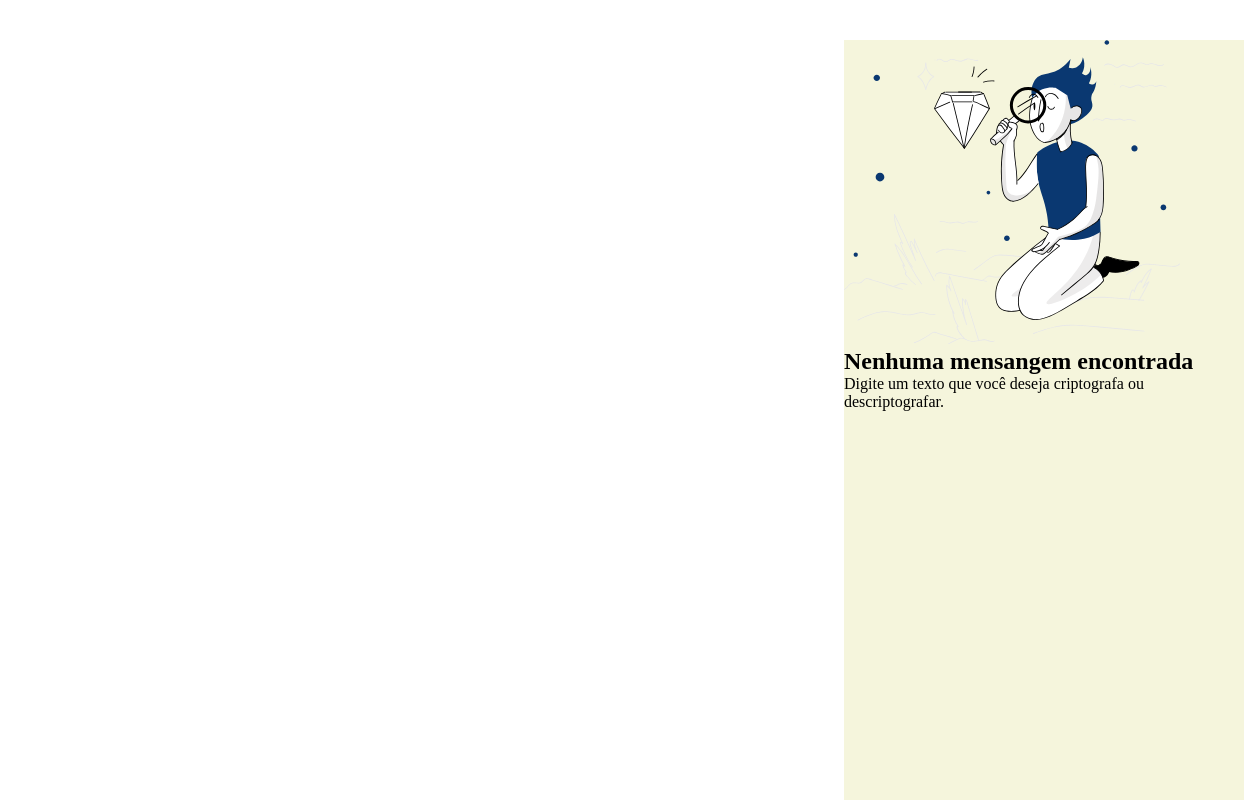
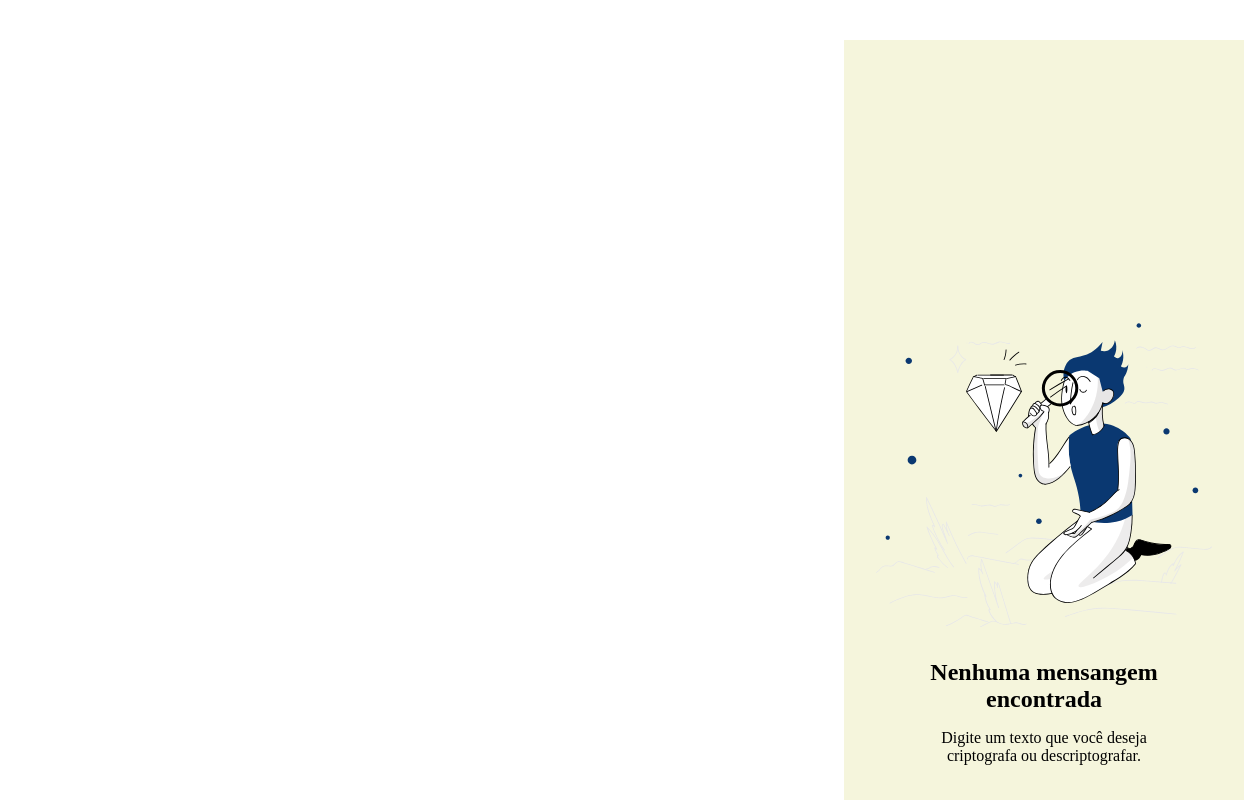
Before and after one commit to LucianoDenio/Descriptografador-de-textos-e-Criptografador-de-textos, a plain HTML site: page index.html in a window 1280 px wide. Shown: the top 800 px of the page, 36-1280 px from the left. Drawn offline with Linux system fonts and the light colour scheme.

Commit message:
segundo commit

```diff
--- a/css/style.css
+++ b/css/style.css
@@ -10,8 +10,22 @@ header{
 
 .container-decodificado{
     width: 400px;
+    max-width: 400px;
     height: 944px;
     background-color: beige;
+    display: flex;
+    flex-direction: column;
+    align-items: center;
+    text-align: center;
+}
+
+.container-decodificado img{
+    margin-top: 283px;
+    margin-bottom: 32px;
+}
+
+.container-decodificado h2{
+    margin-bottom: 16px;
 }
 
 .container-text{
--- a/index.html
+++ b/index.html
@@ -13,10 +13,9 @@
             <img class="logo" src="img/Vector.png" alt="logo da Alura">
         </div>
         <div class="container-decodificado">
-            <p></p>
             <img src="img/High quality products 1 1.svg" alt="">
-            <h2>Nenhuma mensangem encontrada</h2>
-            <p>Digite um texto que você deseja criptografa ou descriptografar.</p>
+            <h2>Nenhuma mensangem <br> encontrada</h2>
+            <p>Digite um texto que você deseja <br> criptografa ou descriptografar.</p>
         </div>
 
     </header>
```
